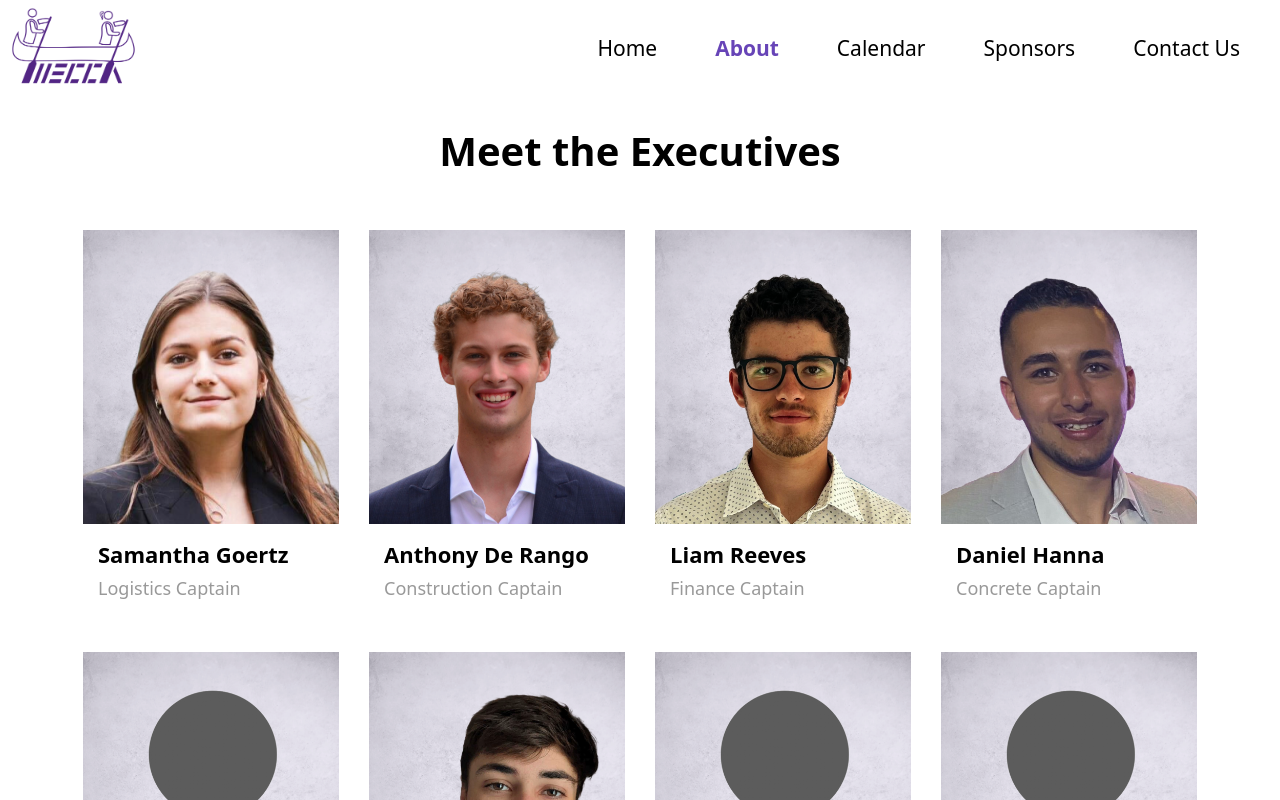
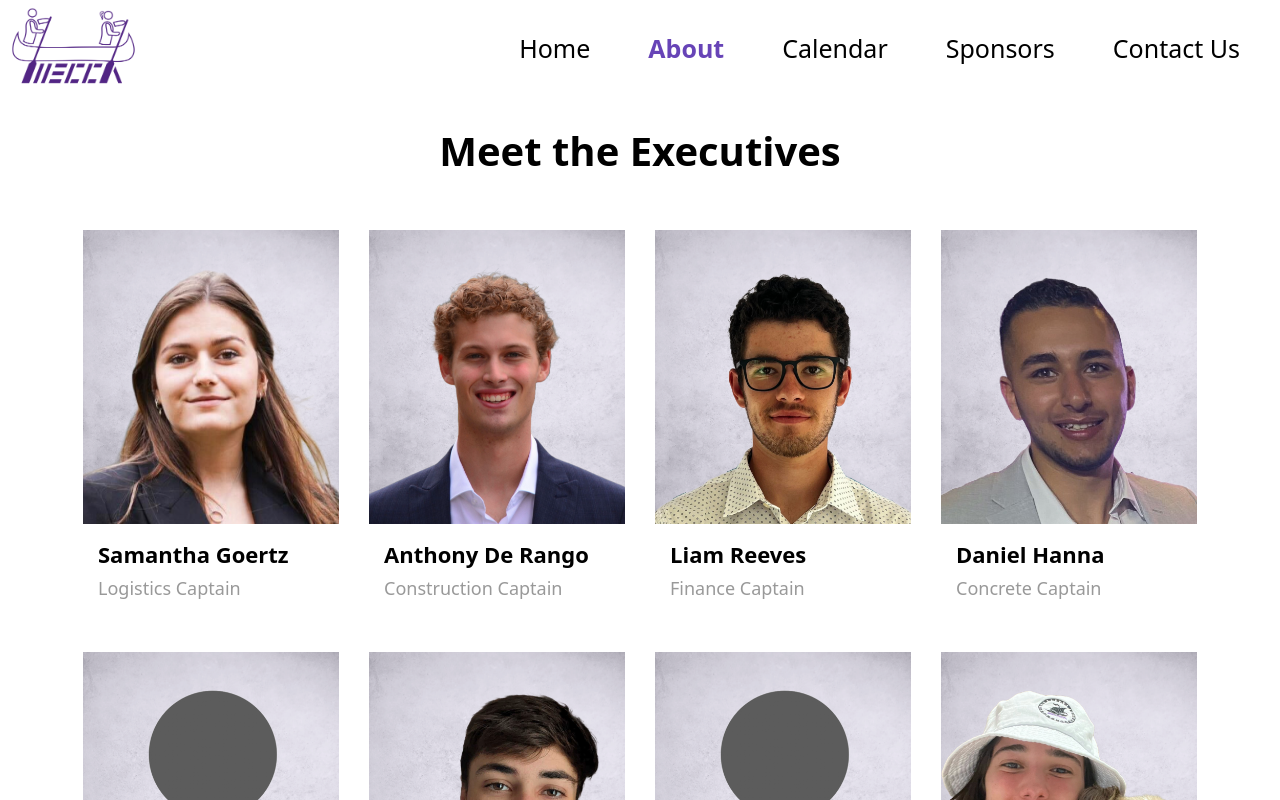
Before and after one commit to weccasoftware/wecca-website, a React (Create React App) app in the folder frontend/: page /about in a window 1280 px wide. Shown: the top 800 px of the page. Built offline with nearby package versions, Linux system fonts and the light colour scheme; a web font is replaced by a local one.

Commit message:
Updated to track with public website

```diff
--- a/frontend/src/components/styles/Navbar.css
+++ b/frontend/src/components/styles/Navbar.css
@@ -79,7 +79,7 @@
 .nav-subsection {
     margin: 10px auto;
     height: fit-content;
-    font-size: 21px;
+    font-size: 25px;
     width: fit-content;
     padding: 1px 10px;
 }
--- a/frontend/src/config.js
+++ b/frontend/src/config.js
@@ -4,6 +4,7 @@ import liam from "./assets/headshots/bg-Liam.png";
 import daniel from "./assets/headshots/bg-Daniel.png";
 import louie from "./assets/headshots/bg-Louie.png";
 import michael from "./assets/headshots/bg-Michael.png";
+import gaby from './assets/headshots/bg-Gaby.png'
 import cole from "./assets/headshots/bg-Cole.png";
 import ethan from "./assets/headshots/bg-Ethan.png";
 import dylan from "./assets/headshots/bg-Dylan.png"
@@ -100,7 +101,7 @@ export const EXECUTIVES_LIST = [
   {
     title: ROLES.MATERIALS_EXEC,
     name: "Gaby Guisandes Bueno",
-    image: placeholder,
+    image: gaby,
   },
   {
     title: ROLES.MATERIALS_EXEC,
```
Also changed, not shown: frontend/src/assets/headshots/bg-Gaby.png (added).
